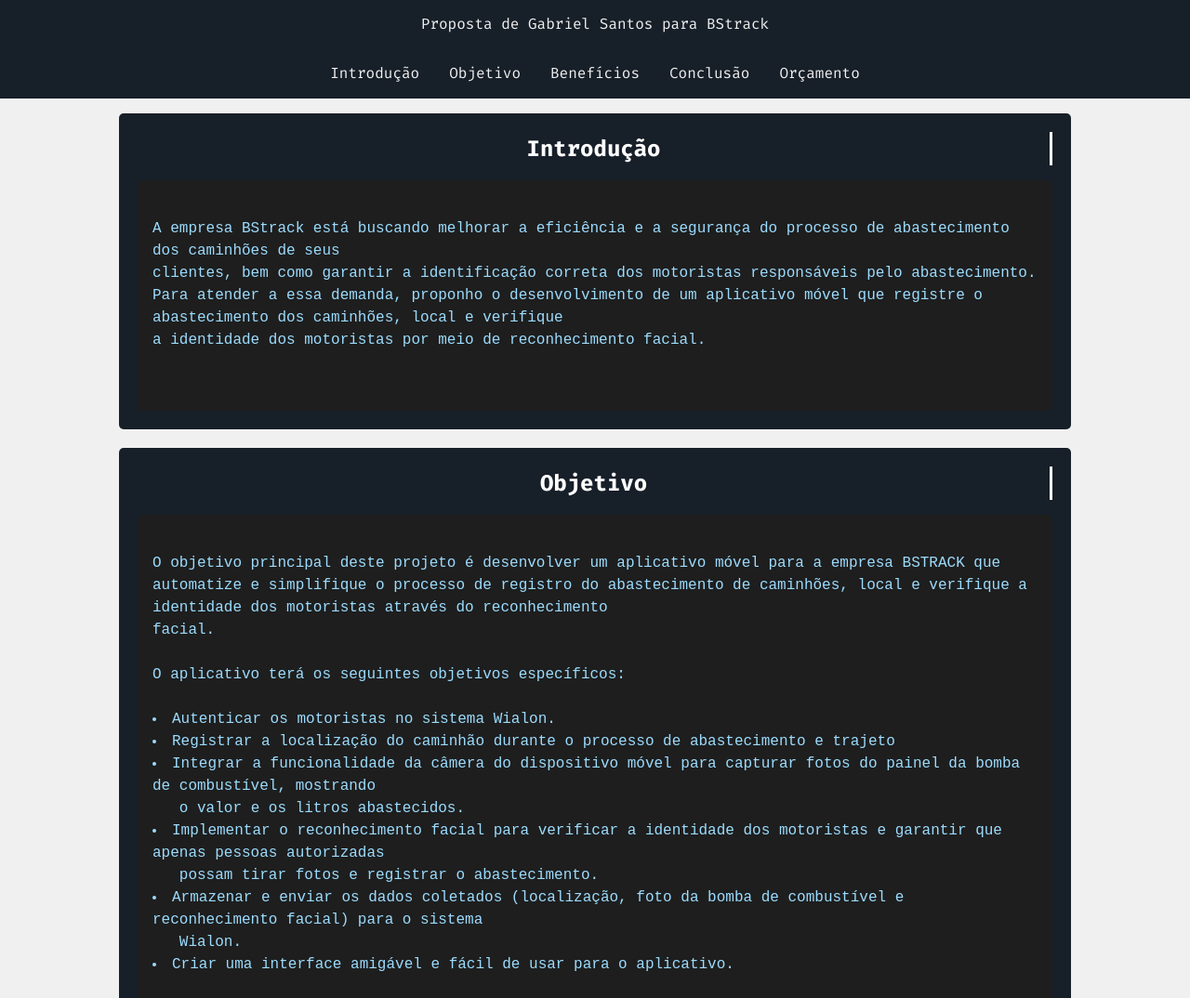
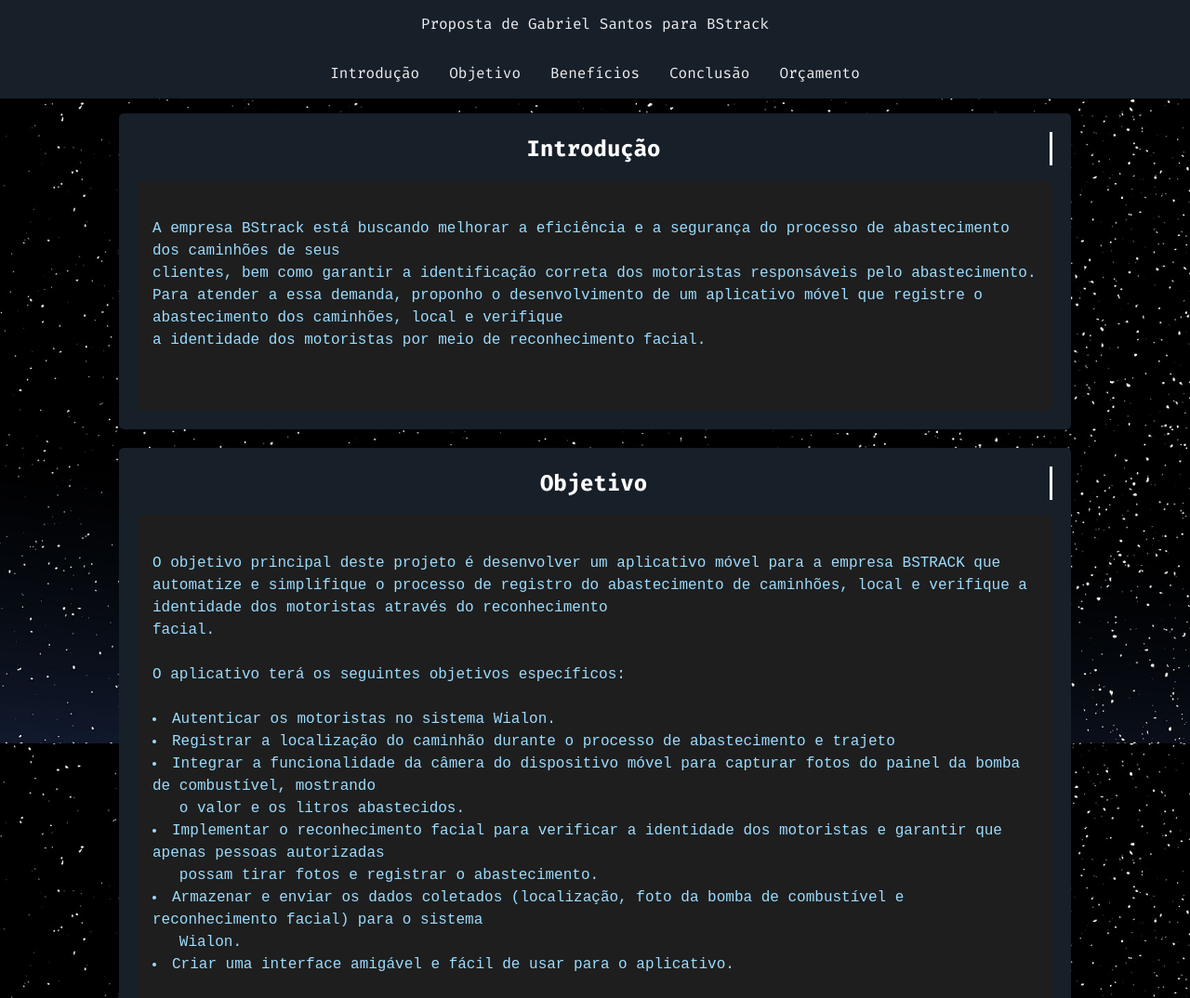
Before and after one commit to gabrieldba/BStrackproposal, a plain HTML site: page index.html in a window 1280 px wide. Shown: the top 1074 px of the page at 93% size. Drawn offline with Linux system fonts and the light colour scheme; files whose address does not match are found by name.

Commit message:
Add files via upload

```diff
--- a/styles.css
+++ b/styles.css
@@ -4,7 +4,18 @@
     box-sizing: border-box;
 }
 
-body {
+body
+{
+    font-family: 'Fira Code', monospace;
+    background-image: url(file:///C:/Users/GSSANTOS/Desktop/site%20demo/stars-g91ed7bbe7_1920.jpg); /* Adicione esta linha */
+    background-repeat: no-repeat; /* Adicione esta linha para evitar a repetição da imagem */
+    background-size: cover; /* Adicione esta linha para redimensionar a imagem para cobrir toda a área */
+    background-position: center; /* Adicione esta linha para centralizar a imagem na área */
+    background-attachment: fixed; /* Adicione esta linha para fixar a imagem enquanto rola a página */
+    color: #333;
+    line-height: 1.3;
+}
+ {
     font-family: 'Fira Code', monospace;
     background-color: #f0f0f0;
     color: #333;
@@ -128,7 +139,7 @@ footer {
 .fade-in {
     opacity: 0;
     animation-name: fadeIn;
-    animation-duration: 0.7s; /* Aumente a duração da animação para 2 segundos */
+    animation-duration: 1.5s; /* Aumente a duração da animação para 2 segundos */
     animation-timing-function: ease-out; /* Mude para 'ease-out' para uma transição mais suave */
     animation-fill-mode: forwards;
 }
@@ -137,5 +148,3 @@ footer {
     0% { opacity: 0; }
     100% { opacity: 1; }
 }
-
-}
```
Also changed, not shown: stars-g91ed7bbe7_1920.jpg (added).
